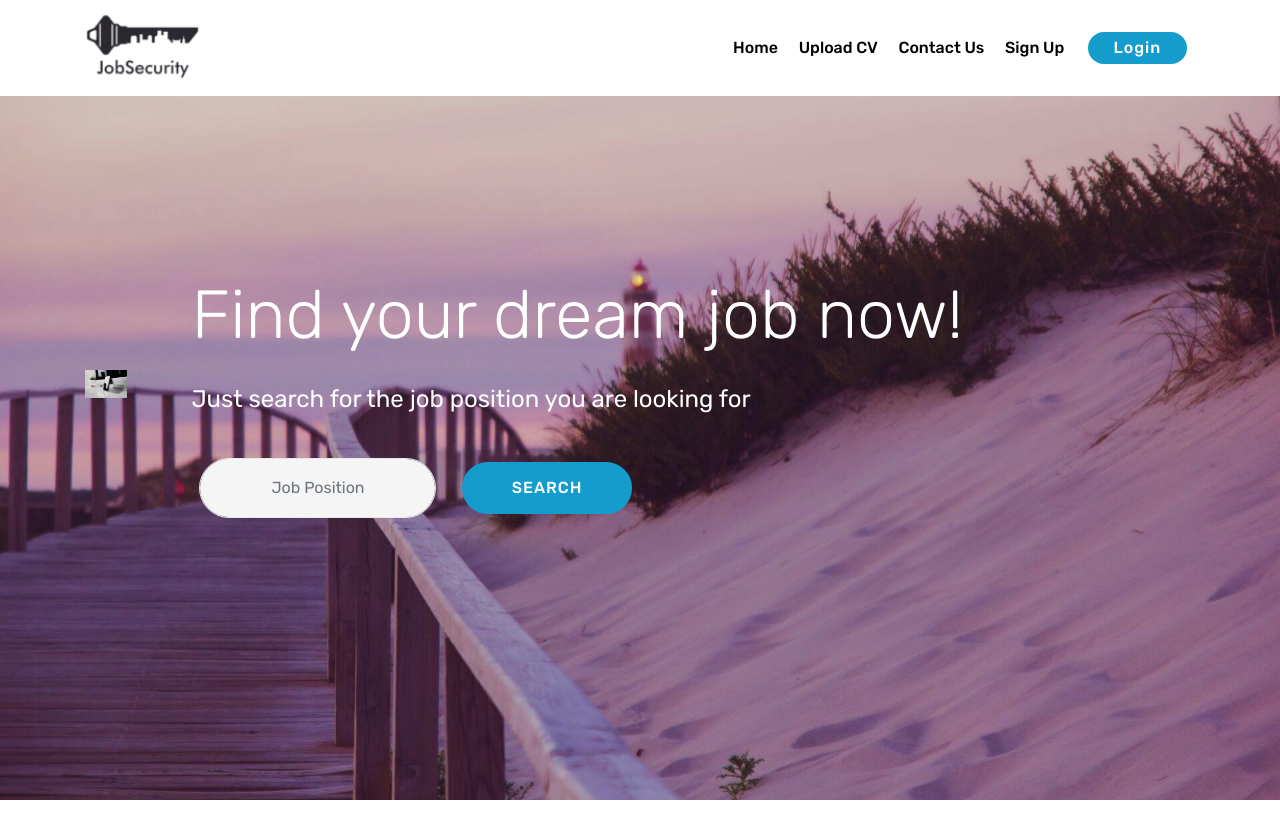
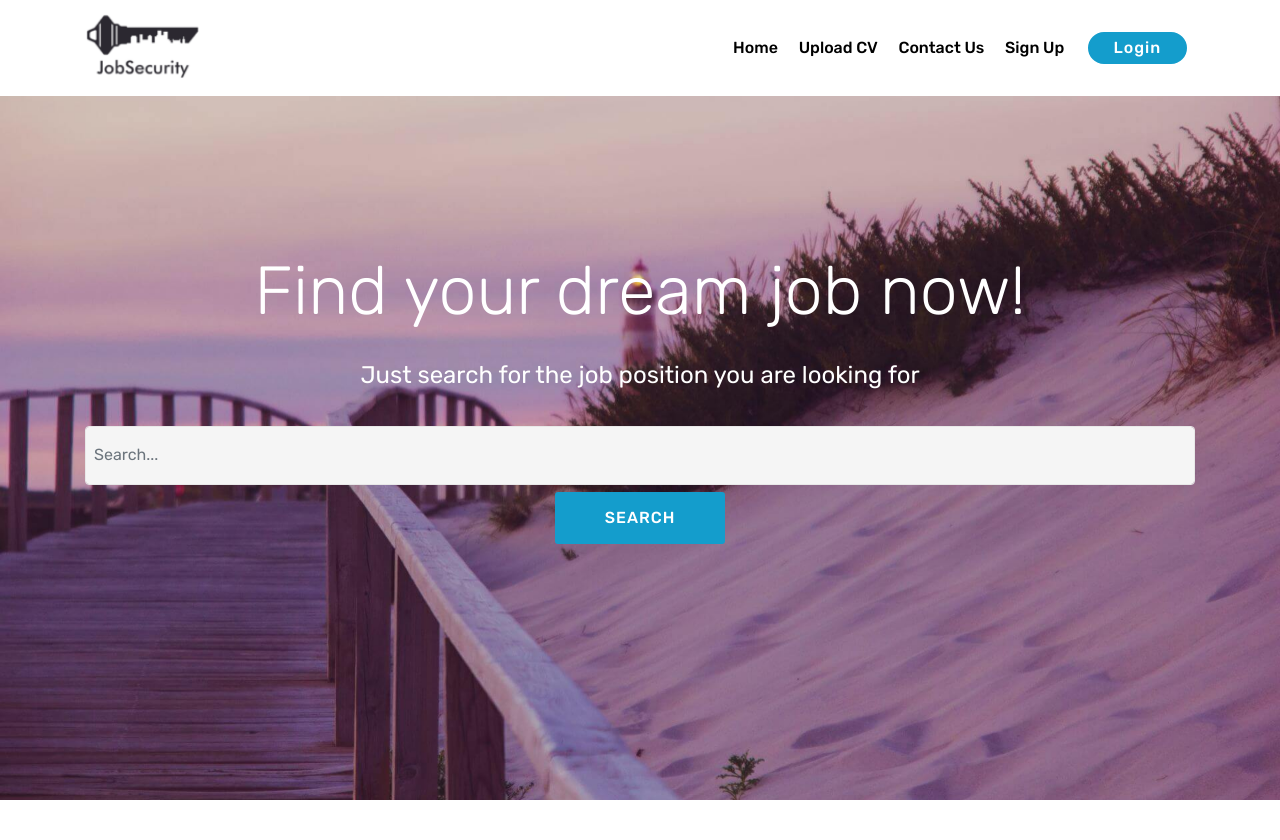
Before and after one commit to bengohyp/jobsecurity, a PHP site: page / in a window 1280 px wide. Shown: the top 840 px of the page. Run offline with PHP 8.4, Linux system fonts and the light colour scheme.

Commit message:
Updated search bar

```diff
--- a/index.html
+++ b/index.php
@@ -59,7 +59,7 @@
     </nav>
 </section>
 
-<section class="engine"><a href="https://mobirise.info/z">best free website templates</a></section><section class="header14 cid-r6E0Xa3P44 mbr-fullscreen mbr-parallax-background" id="header14-5">
+<!--<section class="engine"><a href="https://mobirise.info/z">best free website templates</a></section>--><section class="header14 cid-r6E0Xa3P44 mbr-fullscreen mbr-parallax-background" id="header14-5">
 
 
 
@@ -68,20 +68,25 @@
     <div class="container">
         <div class="media-container-row">
 
-            <div class="mbr-figure" style="width: 10%;">
+            <!--<div class="mbr-figure" style="width: 10%;">
                 <img src="assets/images/01.jpg" alt="Mobirise">
-            </div>
+            </div>-->
 
             <div class="media-content">
-                <h1 class="mbr-section-title pb-3 align-left mbr-white mbr-fonts-style display-1">
+                <h1 class="mbr-section-title pb-3 align-center mbr-white mbr-fonts-style display-1">
                     Find your dream job now!</h1>
 
                 <div class="mbr-section-text  pb-3 ">
-                    <p class="mbr-text align-left mbr-white mbr-fonts-style display-5">
+                    <p class="mbr-text align-center mbr-white mbr-fonts-style display-5">
                         Just search for the job position you are looking for</p>
                 </div>
 
-                <div class="media-container-column" data-form-type="formoid">
+                <div class="align-center">
+                    <input type="text" class="form-control align-left" placeholder="Search...">
+                    <button type="submit" class="btn btn-primary display-4">SEARCH</button>
+                </div>
+
+                <!--<div class="media-container-column align-center" data-form-type="formoid">
                     <div data-form-alert="" hidden="">Thanks for filling out the form!</div>
                     <form class="form-inline" action="https://mobirise.com/" method="post" data-form-title="Mobirise Form">
                         <input type="hidden" value="VFcHrC/YXc6ucXJDjRDRXDRN7qxQqUJm4dbV5q/vXldtDnc4IXq1ee1lG2GEIBsE+33v8UXX16DtqAeAbSz0VPJmdLN9uSE1o6TjKiBZ2g6ZzF+m952/S/FhKt4Dgopj" data-form-email="true">
@@ -90,7 +95,7 @@
                         </div>
                         <div class="buttons-wrap"><button href="" class="btn btn-primary display-4" type="submit" role="button">SEARCH</button></div>
                     </form>
-                </div>
+                </div>-->
             </div>
         </div>
     </div>
@@ -131,22 +136,22 @@
                 <div class="col-md-6">
                     <div class="social-list align-right">
                         <div class="soc-item">
-                            <a href="https://twitter.com/mobirise" target="_blank">
+                            <a href="https://twitter.com" target="_blank">
                                 <span class="socicon-twitter socicon mbr-iconfont mbr-iconfont-social"></span>
                             </a>
                         </div>
                         <div class="soc-item">
-                            <a href="https://www.facebook.com/pages/Mobirise/1616226671953247" target="_blank">
+                            <a href="https://www.facebook.com" target="_blank">
                                 <span class="socicon-facebook socicon mbr-iconfont mbr-iconfont-social"></span>
                             </a>
                         </div>
                         <div class="soc-item">
-                            <a href="https://www.youtube.com/c/mobirise" target="_blank">
+                            <a href="https://www.youtube.com" target="_blank">
                                 <span class="socicon-youtube socicon mbr-iconfont mbr-iconfont-social"></span>
                             </a>
                         </div>
                         <div class="soc-item">
-                            <a href="https://instagram.com/mobirise" target="_blank">
+                            <a href="https://instagram.com" target="_blank">
                                 <span class="socicon-instagram socicon mbr-iconfont mbr-iconfont-social"></span>
                             </a>
                         </div>
```
